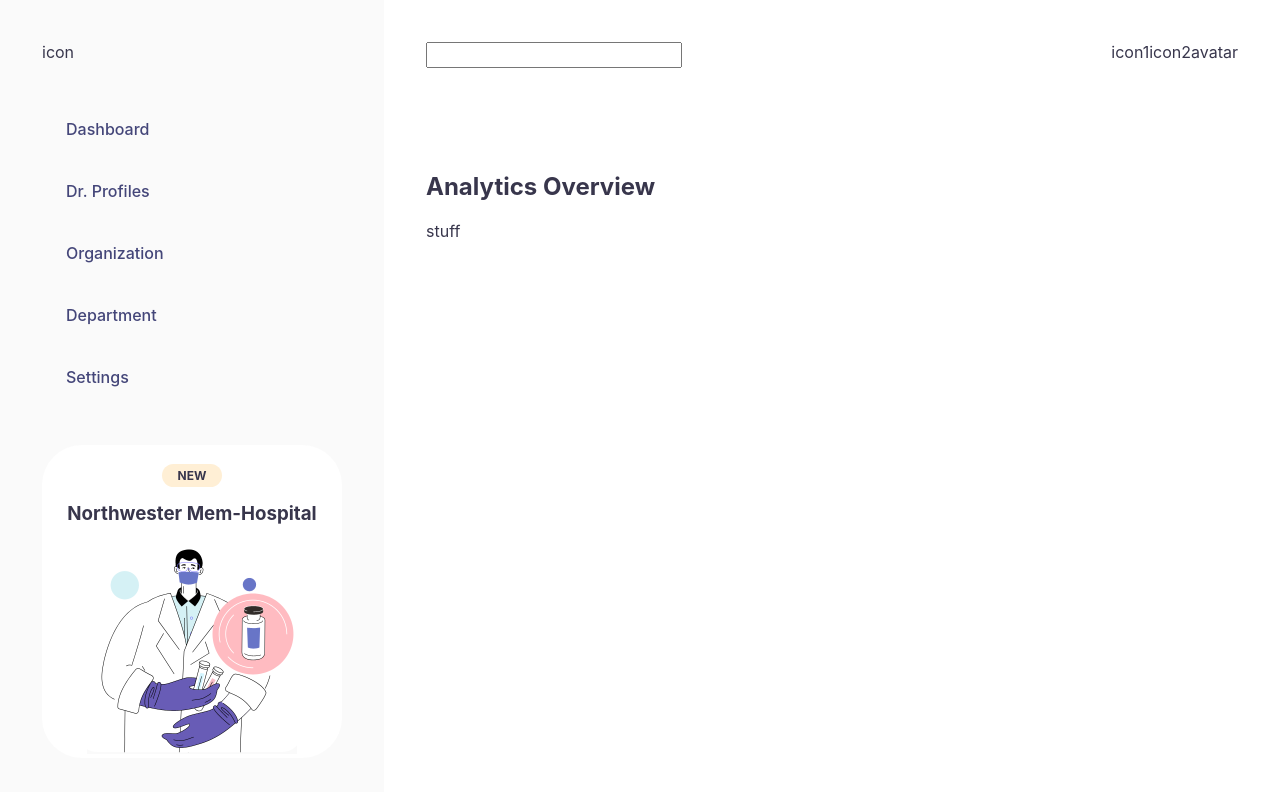
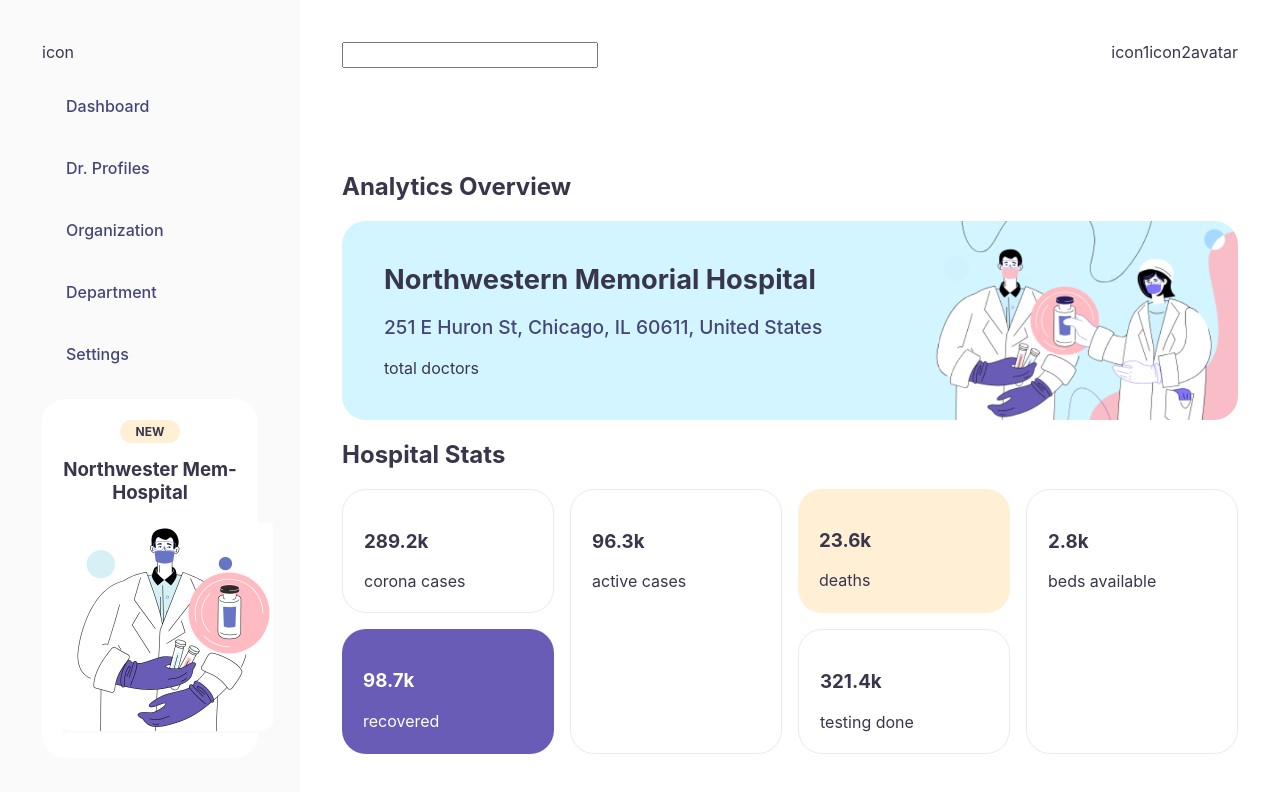
Before and after one commit to tatianainama/streamio-assignment, a React (Create React App) app: page / in a window 1280 px wide. Shown: the top 792 px of the page. Built offline with nearby package versions, Linux system fonts and the light colour scheme.

Commit message:
Initial dashboard skeleton

```diff
--- a/src/App.css
+++ b/src/App.css
@@ -3,13 +3,20 @@
   --main-bg-color: #ffffff;
   --drawer-bg-color: #fafafa;
   --main-font-color: #38364C;
+  --primary-font-color: #fff;
   --primary-color: #444679;
   --primary-light-color: #685cb6;
   --secondary-color: #ffbbc1;
   --accent-color: #ffefd5;
+  --banner-color: #d3f5ff;
+  --border-color: #eaeaef;
   --elevation-shadow: 0 20px 25px -5px rgba(0, 0, 0, 0.1), 0 10px 10px -5px rgba(0, 0, 0, 0.04);
-  --border-radius: 40px;
+  --border-radius: 1.5rem;
   --padding: 42px;
+}
+
+* {
+  box-sizing: border-box;
 }
 
 html, body, #root {
--- a/src/App.js
+++ b/src/App.js
@@ -1,11 +1,14 @@
 import React from 'react';
 
-import Link from './components/Link';
-import Card from './components/Card';
-import Chip from './components/Chip';
-import TopAppBar from './components/TopAppBar';
+import Link from 'components/Link';
+import Card from 'components/Card';
+import Chip from 'components/Chip';
+import TopAppBar from 'components/TopAppBar';
+import Banner from 'components/Banner';
+import HospitalMasonry from 'components/HospitalMasonry';
 
 import sampleImg from './sample.png';
+import bannerImg from './banner.png';
 
 import './normalize.css';
 import './App.css';
@@ -17,6 +20,15 @@
     { label: 'organization', href: '#' },
     { label: 'department', href: '#' },
     { label: 'settings', href: '#' }
+  ];
+
+  const hospitalStats = [
+    { icon: 'icon', label: 'corona cases', value: '289.2k', link: '#' },
+    { icon: 'icon', label: 'active cases', value: '96.3k', link: '#', graph: true },
+    { icon: 'icon', label: 'deaths', value: '23.6k', link: '#', color: 'accent' },
+    { icon: 'icon', label: 'beds available', value: '2.8k', link: '#', graph: true },
+    { icon: 'icon', label: 'recovered', value: '98.7k', link: '#', color: 'primary'},
+    { icon: 'icon', label: 'testing done', value: '321.4k', link: '#' },
   ];
 
   return (
@@ -49,10 +61,19 @@
         </div>
         <div className="main-content">
           <div className="main-content__container">
-            <h2>Analytics Overview</h2>
-            <p>
-              stuff
-            </p>
+            <section>
+              <h2>Analytics Overview</h2>
+              <Banner
+                title="Northwestern Memorial Hospital"
+                subTitle="251 E Huron St, Chicago, IL 60611, United States"
+                img={bannerImg}
+                support={(<div>total doctors</div>)}
+              ></Banner>
+            </section>
+            <section>
+              <h2>Hospital Stats</h2>
+              <HospitalMasonry hospitalStats={hospitalStats} />
+            </section>
           </div>
         </div>
       </div>
--- a/src/components/Banner/index.js
+++ b/src/components/Banner/index.js
@@ -1,13 +1,31 @@
 import React from 'react';
-
-import Card from './../Card';
 
 import './styles.css';
 
-const Banner = () => {
+const Banner = ({
+  title,
+  subTitle,
+  img,
+  support,
+}) => {
+
+  const bgStyles = img ? {
+    backgroundImage: `url(${img})`
+  } : null;
+
   return (
-    <Card className="banner">
-
-    </Card>
+    <div className="banner" style={bgStyles}>
+      <div className="banner__content">
+        <div className="banner__content__title">
+          <h3>{title}</h3>
+          <p>{subTitle}</p>
+        </div>
+        <div className="banner__content__support">
+          { support }
+        </div>
+      </div>
+    </div>
   )
 }
+
+export default Banner
--- a/src/components/Banner/styles.css
+++ b/src/components/Banner/styles.css
@@ -0,0 +1,19 @@
+.banner {
+  display: flex;
+  padding: var(--padding);
+  background-color: var(--banner-color);
+  border-radius: var(--border-radius);
+  background-repeat: no-repeat;
+  background-position: right;
+  background-size: contain;
+}
+
+.banner__content__title p {
+  color: var(--primary-color);
+  font-size: 1.2rem;
+  font-weight: 500;
+}
+.banner__content__title h3 {
+  font-size: 1.7rem;
+  margin: 0 0 1rem 0;
+}
--- a/src/components/Card/index.js
+++ b/src/components/Card/index.js
@@ -5,7 +5,10 @@
 
 const Card = ({
   align = "left",
+  color = "default",
+  bordered,
   title,
+  subTitle,
   className,
   children,
 }) => {
@@ -13,15 +16,26 @@
     'card',
     {
       [`card--${align}`]: true,
+      [`card--${color}`]: true,
+      'card--bordered': bordered,
     },
     className,
   );
 
   return (
     <div className={cardClassNames}>
-      <div className="card__title">
-        <h3>{title}</h3>
-      </div>
+      {
+        title ? (
+        <div className="card__title">
+          <h3>{title}</h3>
+          {
+            subTitle ? (
+              <p>{subTitle}</p>
+            ) : null
+          }
+        </div>
+        ) : null
+      }
       <div className="card__content">
         { children }
       </div>
--- a/src/components/Card/styles.css
+++ b/src/components/Card/styles.css
@@ -1,8 +1,13 @@
 .card {
   border-radius: var(--border-radius);
-  background-color: #fff;
   display: flex;
   flex-direction: column;
+  padding: calc(var(--padding)/2);
+  height: 100%;
+}
+
+.card.card--bordered {
+  border: 1px solid var(--border-color);
 }
 
 .card.card--left {
@@ -13,6 +18,19 @@
   text-align: center;
 }
 
+.card.card--default {
+  background-color: #fff;
+}
+
+.card.card--primary {
+  background-color: var(--primary-light-color);
+  color: var(--primary-font-color)
+}
+
+.card.card--accent {
+  background-color: var(--accent-color);
+}
+
 .card__content {
   flex: 1 0 auto;
 }
--- /dev/null
+++ b/src/components/HospitalMasonry/index.js
@@ -0,0 +1,31 @@
+import React from 'react';
+
+import Card from 'components/Card';
+
+import './styles.css';
+
+const HospitalMasonry = ({
+  hospitalStats
+}) => {
+
+  return (
+    <div className="hospital-stats">
+      {
+        hospitalStats.map((stat, key) => (
+          <div key={key} className={`item ${stat.graph ? 'large' : ''}`}>
+            <Card key={key}
+              title={stat.value}
+              bordered={!stat.color}
+              color={stat.color}
+            >
+              { stat.label }
+              { stat.graph }
+            </Card>
+          </div>
+        ))
+      }
+    </div>
+  )
+}
+
+export default HospitalMasonry;
--- /dev/null
+++ b/src/components/HospitalMasonry/styles.css
@@ -0,0 +1,18 @@
+.hospital-stats {
+  display: grid;
+  grid-gap: 1rem;
+  grid-template-columns: repeat(4, 1fr);
+  grid-template-rows: repeat(2, 1fr);
+}
+
+.hospital-stats .item {
+  display: flex;
+}
+
+.hospital-stats .item > div {
+  flex: 1;
+}
+
+.hospital-stats .large {
+  grid-row: auto / span 2;
+}
```
